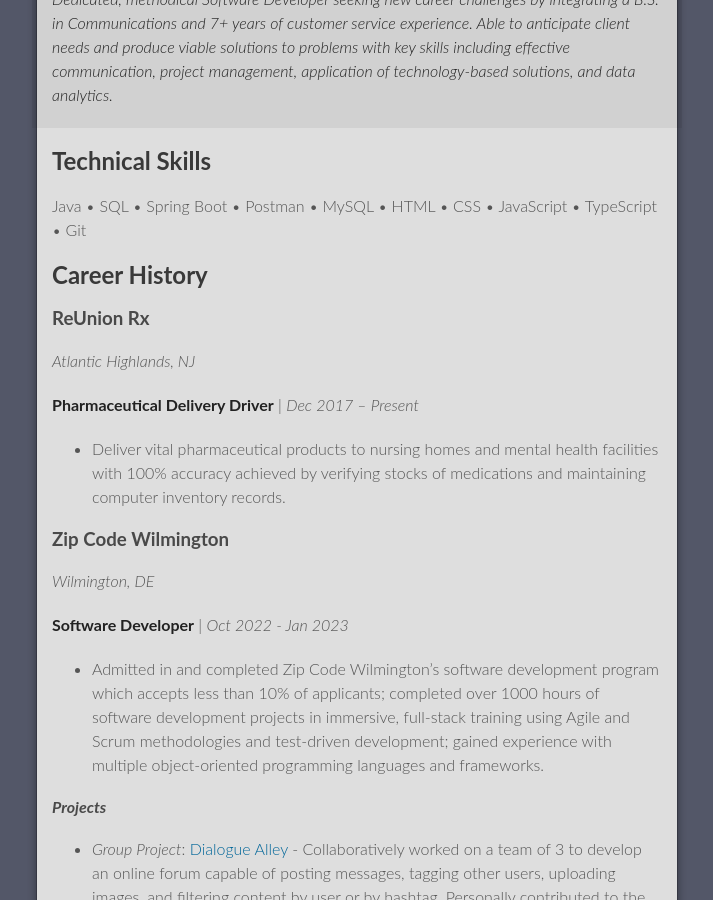
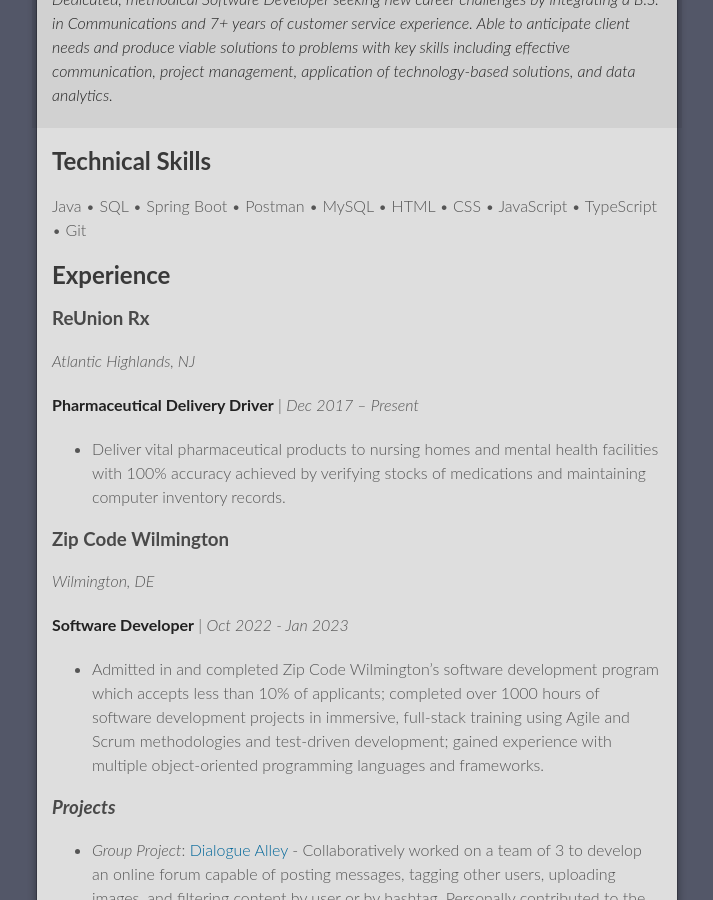
Before and after one commit to AndrewAscone/AndrewAscone, a Jekyll site: the page built from index.md, in a window 1280 px wide and 900 px high, scrolled down 377 px. Shown: the whole window, without its empty margins (283-996 px from the left). Built offline with Jekyll 4.4.1, drawn with Linux system fonts in a browser that asks for light colours; our own code applies the rules of GitHub Pages for plain Markdown files; the repository's description, which GitHub fills in, is left out.

Commit message:
Adjusted 'Project' header size, changed 'Career History' to 'Experience'

```diff
--- a/index.md
+++ b/index.md
@@ -16,7 +16,7 @@ communication, project management, application of technology-based solutions, an
 Java &bull; SQL &bull; Spring Boot &bull; Postman &bull; MySQL &bull; HTML &bull; CSS &bull; JavaScript &bull; TypeScript &bull; Git
 
 
-## Career History
+## Experience
 ### ReUnion Rx
 *Atlantic Highlands, NJ*
 
@@ -31,7 +31,7 @@ Java &bull; SQL &bull; Spring Boot &bull; Postman &bull; MySQL &bull; HTML &bull
 
 <div style="page-break-after: always"></div>
 
-#### *Projects*
+### *Projects*
 * *Group Project*: [Dialogue Alley](https://github.com/Formosa-Twitter/DialogueAlley) - Collaboratively worked on a team of 3 to develop an online forum capable of posting messages, tagging other users, uploading images, and filtering content by user or by hashtag. Personally contributed to the front-end design using React and creating the REST API with Spring Boot. Developed using Java, Spring Boot, React, and MySQL
 
     [[ Dialogue Alley ]](https://github.com/Formosa-Twitter/DialogueAlley)
```
